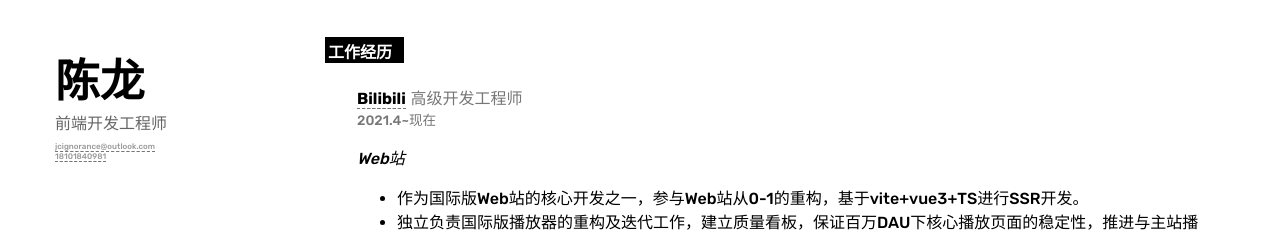
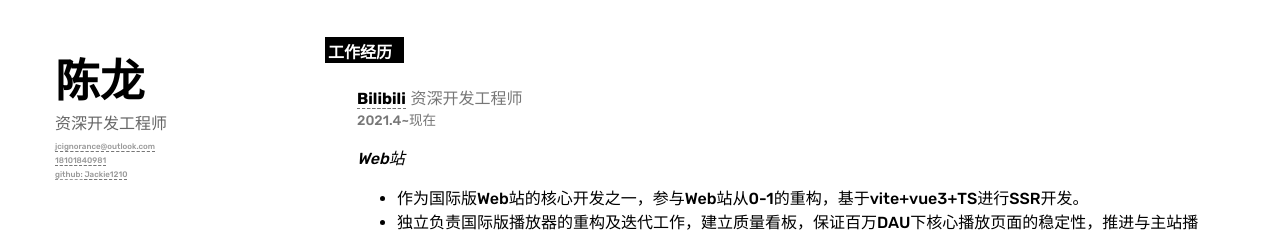
Before and after one commit to Jackie1210/website, a React (Vite) app: page /resume in a window 1280 px wide. Shown: the top 232 px of the page. Built offline with nearby package versions, Linux system fonts and the light colour scheme; a small style sheet from the web is missing.

Commit message:
chore: update resume (#18)

```diff
--- a/src/pages/resume/components/intro/index.less
+++ b/src/pages/resume/components/intro/index.less
@@ -13,10 +13,11 @@
     margin-bottom: .5rem;
     color: #666
   }
-  &-email, &-phone {
+  &-email, &-phone, &-github {
     font-size: .5rem;
     width: fit-content;
     color: #999;
+    margin-bottom: 4px;
     border-bottom: 1px dashed #999;
   }
 }
--- a/src/pages/resume/components/intro/intro.tsx
+++ b/src/pages/resume/components/intro/intro.tsx
@@ -5,13 +5,16 @@ const Intro = () => {
   return (
     <div className="resume__intro">
       <h3 className="resume__intro-name">陈龙</h3>
-      <div className="resume__intro-job">前端开发工程师</div>
+      <div className="resume__intro-job">资深开发工程师</div>
       <div className="resume__intro-email">
         <A href={'mailto:jcignorance@outlook.com'}>jcignorance@outlook.com</A>
       </div>
       <div className="resume__intro-phone">
         <A href={'tel:86+18101840981'}>18101840981</A>
       </div>
+      <div className="resume__intro-github">
+        github: <A href={'//github.com/Jackie1210'} target='_blank'>Jackie1210</A>
+      </div>
     </div>
   )
 }
--- a/src/pages/resume/components/main/main.tsx
+++ b/src/pages/resume/components/main/main.tsx
@@ -14,7 +14,7 @@ const Experiences: Array<ExpItem> = [
   {
     header: {
       company: 'Bilibili',
-      job: '高级开发工程师',
+      job: '资深开发工程师',
       time: '2021.4~现在',
       url: 'https://www.bilibili.tv'
     },
```
